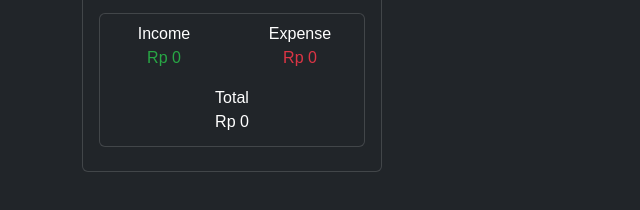
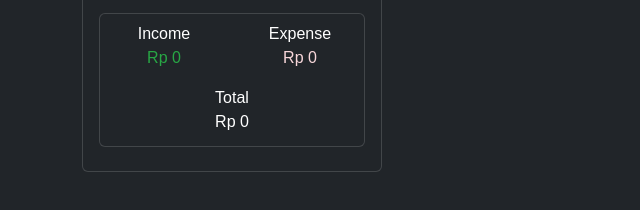
Before and after one commit to Zevhys/cash-flow, a website built with webpack: page src/index.html in a window 1280 px wide. Shown: the part 418-628 px from the top of the page, 0-640 px from the left. Built offline with nearby package versions, Linux system fonts and the light colour scheme.

Commit message:
Change Color

```diff
--- a/src/styles/main.css
+++ b/src/styles/main.css
@@ -94,7 +94,7 @@ div.row:nth-child(3) > div:nth-child(1) {
 }
 
 #total-expense {
-  color: #dc3545 !important;
+  color: #f8d7da !important;
 }
 
 @media (max-width: 768px) {
```
